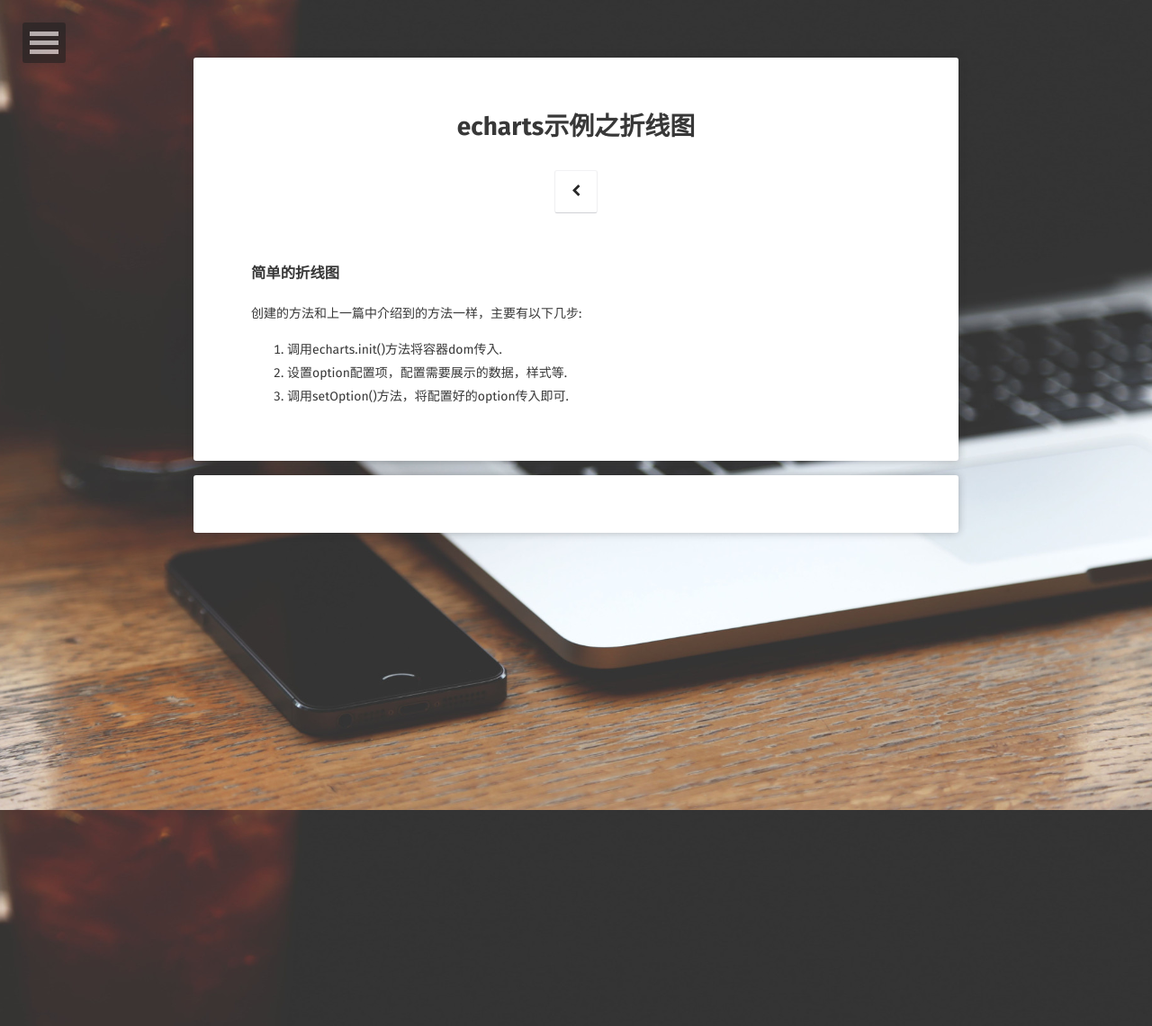
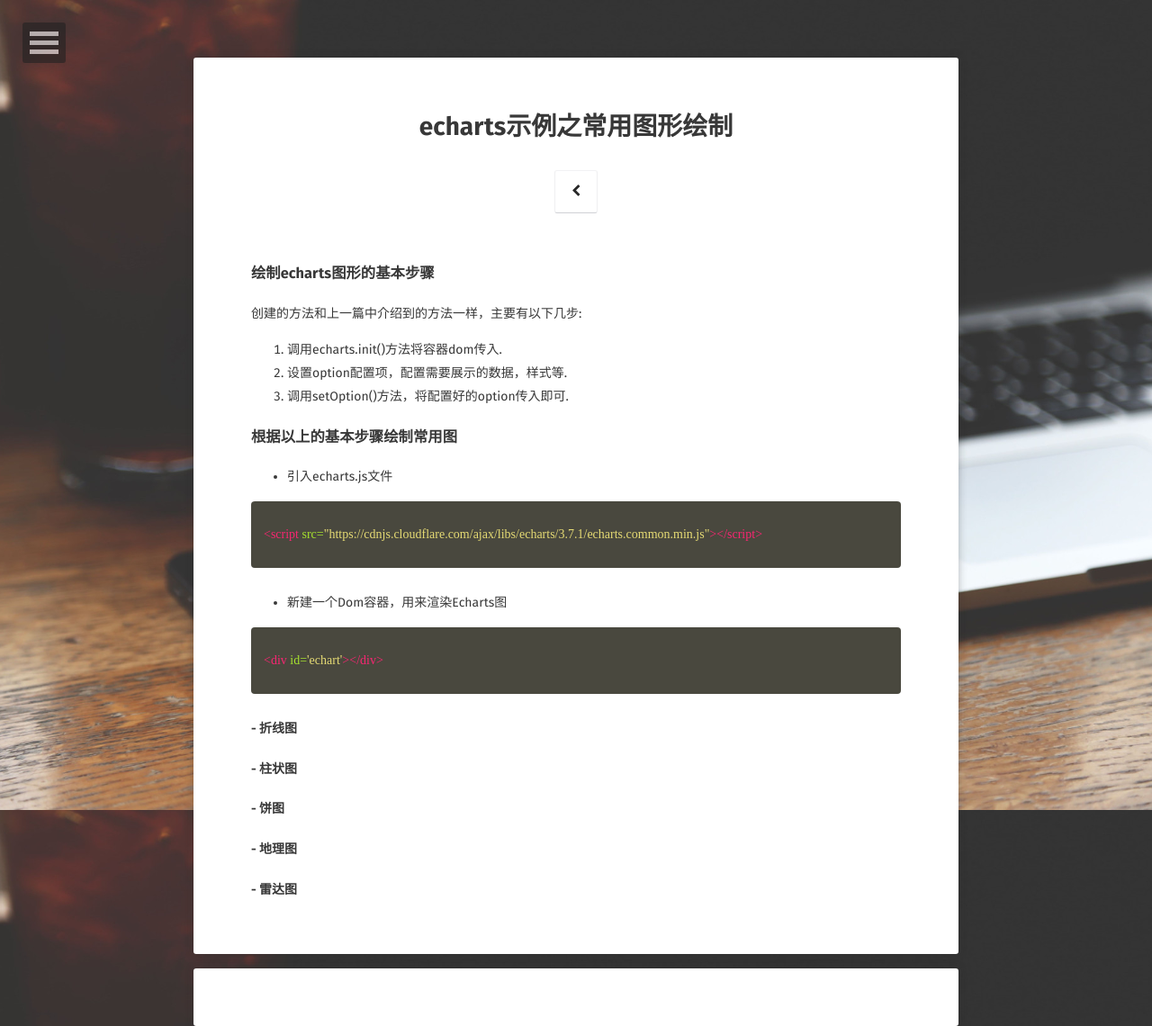
Before and after one commit to xcs-go/xcs.github.io, a Jekyll site: the page built from _posts/2017-10-16-echarts-example1.md, in a window 1280 px wide. Shown: the whole page at 90% size. Built offline with Jekyll 4.4.1, drawn with Linux system fonts in a browser that asks for light colours; some web fonts are replaced; comment, search, counter and statistics services are not loaded.

Commit message:
折线图

```diff
--- a/_posts/2017-10-16-echarts-example1.md
+++ b/_posts/2017-10-16-echarts-example1.md
@@ -1,14 +1,39 @@
 ---
 layout: page
-title: "echarts示例之折线图"
+title: "echarts示例之常用图形绘制"
 tags: [echarts]
 date: 2017-10-09
 excerpt: "echarts学习"
 comments: true
 category: echarts
 ---
-### 简单的折线图
+### 绘制echarts图形的基本步骤
   创建的方法和上一篇中介绍到的方法一样，主要有以下几步:
   1. 调用echarts.init()方法将容器dom传入.
   2. 设置option配置项，配置需要展示的数据，样式等.
   3. 调用setOption()方法，将配置好的option传入即可.
+
+### 根据以上的基本步骤绘制常用图
+
+- 引入echarts.js文件
+{% highlight html %}
+<script src="https://cdnjs.cloudflare.com/ajax/libs/echarts/3.7.1/echarts.common.min.js"></script>
+{% endhighlight %}
+- 新建一个Dom容器，用来渲染Echarts图
+{% highlight html %}
+<div id='echart'></div>
+{% endhighlight %}
+
+#### - 折线图
+
+
+#### - 柱状图
+
+
+#### - 饼图
+
+
+#### - 地理图
+
+
+#### - 雷达图
```
